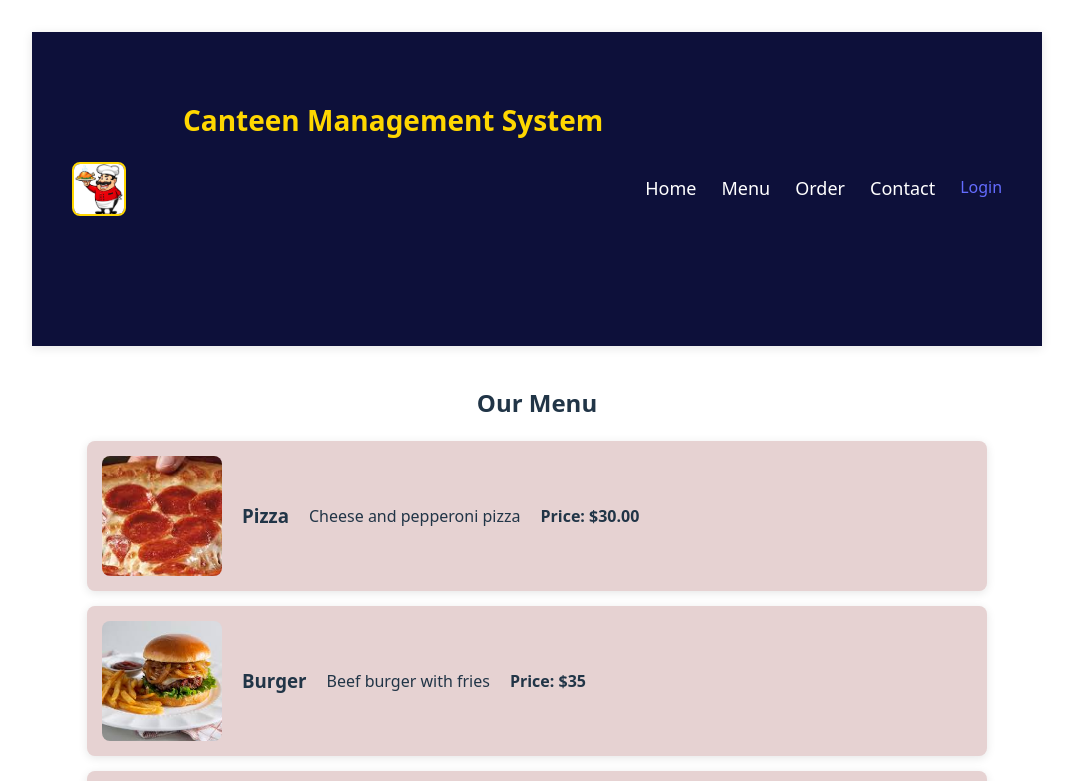
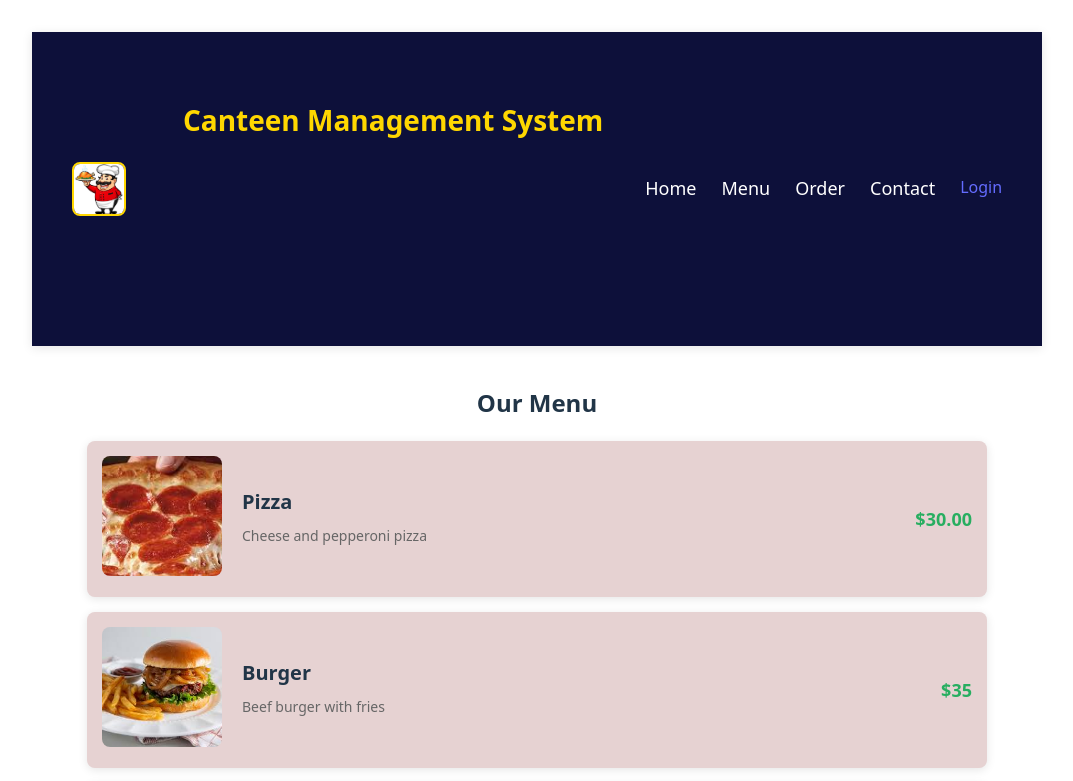
Before and after one commit to shahhimanshi70-coder/OCMS2, a React (Vite) app in the folder canteen/: page /menu in a window 1280 px wide. Shown: the top 781 px of the page, without its empty margins (103-1176 px from the left). Built offline with nearby package versions, Linux system fonts and the light colour scheme.

Commit message:
Update Menu.jsx

```diff
--- a/canteen/src/Components/Layouts/Menu.jsx
+++ b/canteen/src/Components/Layouts/Menu.jsx
@@ -27,10 +27,16 @@ const Menu = () => {
         <ul className="food-list">
           {foodItems.map(item => (
             <li key={item.id} className="food-item">
-              {item.img && <img src={item.img} alt={item.name} className="food-img" />}
-              <h3>{item.name}</h3>
-              <p>{item.description}</p>
-              <p><strong>Price: ${item.price}</strong></p>
+              <div className="food-item-left">
+                {item.img && <img src={item.img} alt={item.name} className="food-img" />}
+              </div>
+              <div className="food-item-middle">
+                <h3>{item.name}</h3>
+                <p>{item.description}</p>
+              </div>
+              <div className="food-item-right">
+                <p className="price"><strong>${item.price}</strong></p>
+              </div>
             </li>
           ))}
         </ul>
```
